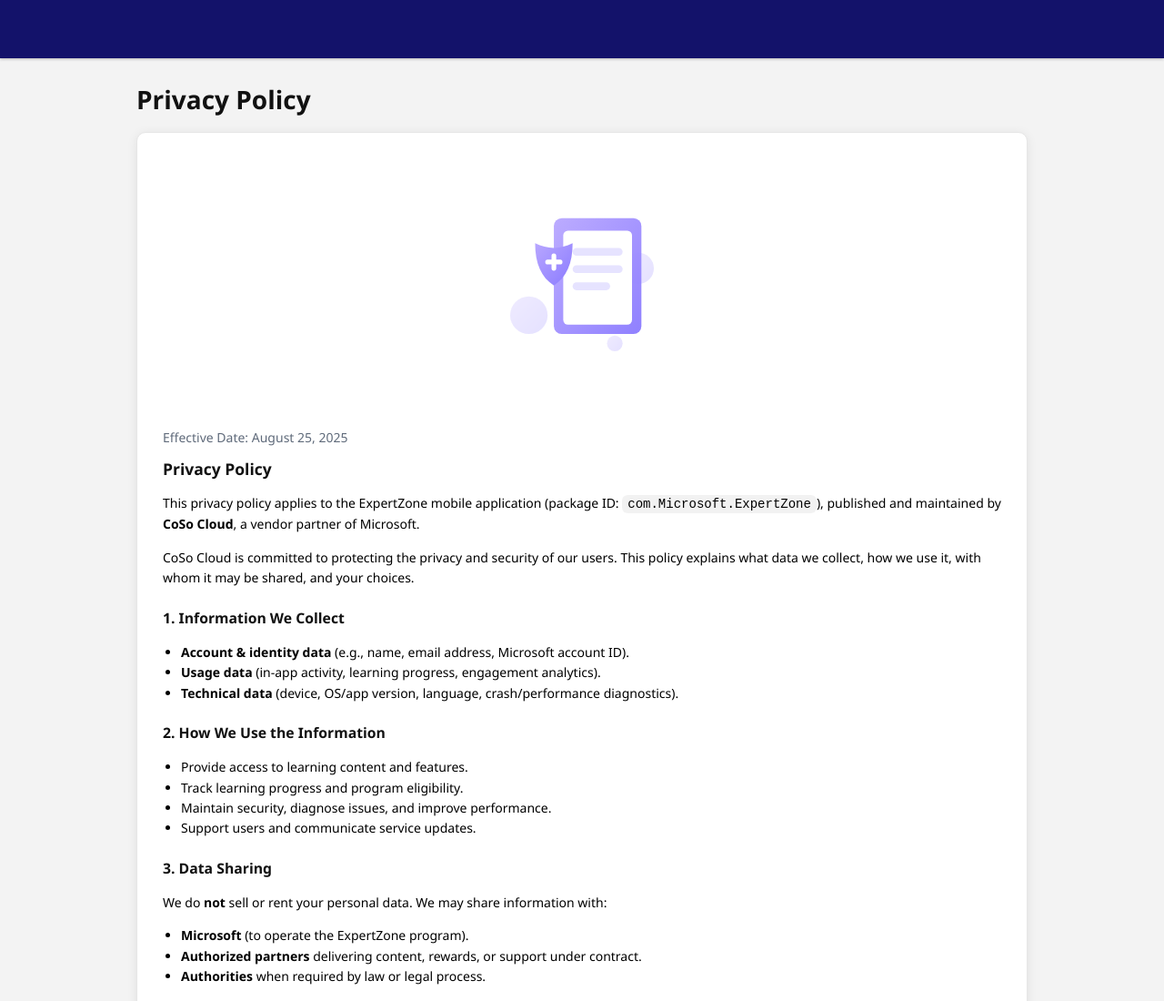
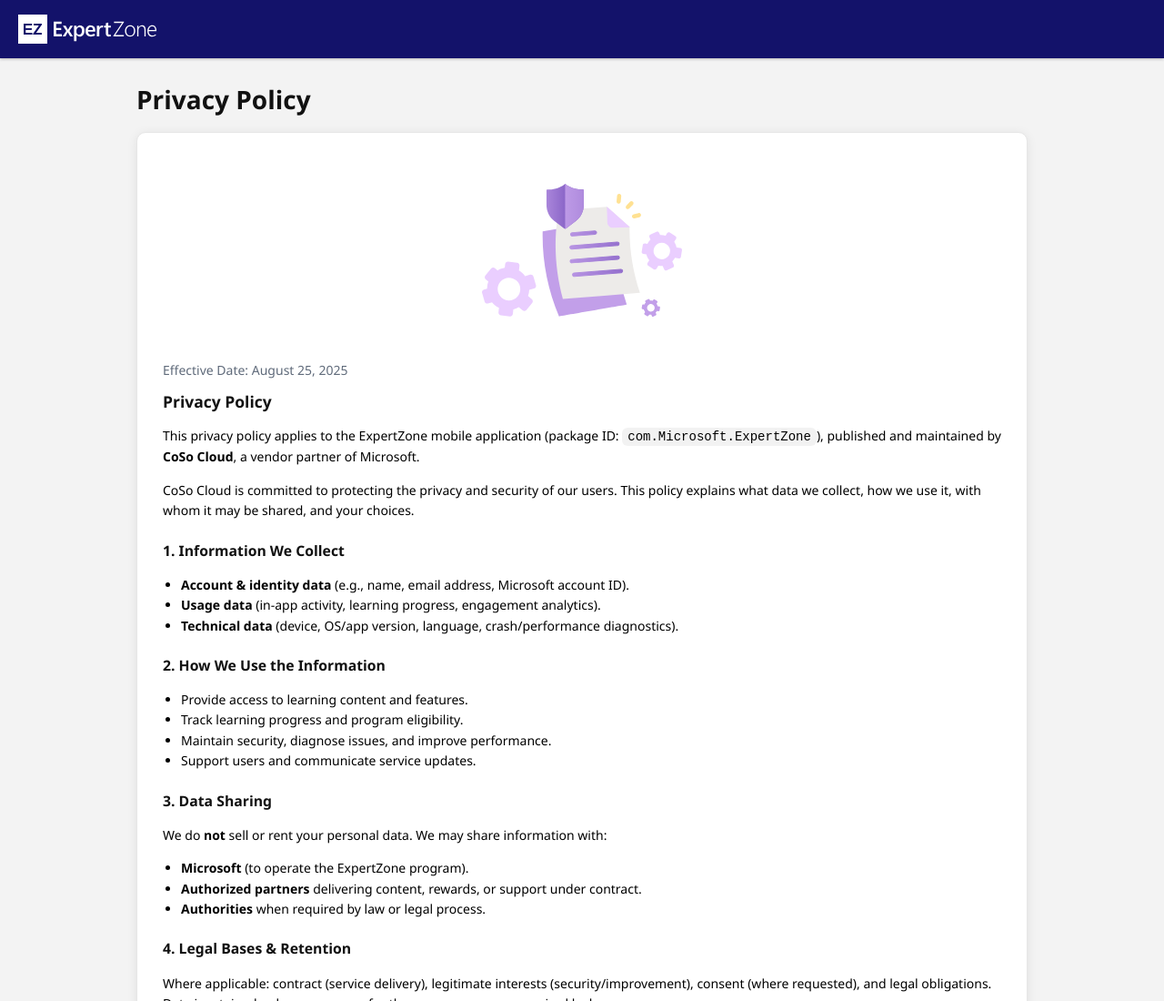
Before and after one commit to cosocloud-expertzone/privacy, a plain HTML site: page index.html in a window 1280 px wide. Shown: the top 1100 px of the page at 91% size. Drawn offline with Linux system fonts and the light colour scheme.

Commit message:
Update index.html

```diff
--- a/index.html
+++ b/index.html
@@ -9,10 +9,10 @@
     :root{
       --ink:#000;
       --muted:#5f6a7a;
-      --bg:#f3f3f3;                 /* page background like your screenshot */
+      --bg:#f3f3f3;
       --card:#fff;
       --border:#e6e6e6;
-      --brand:#13126A;              /* header bar color from screenshot */
+      --brand:#13126A;              /* header bar color */
       --radius:10px;
       --shadow:0 2px 12px rgba(0,0,0,.08);
       --maxw:980px;
@@ -21,7 +21,7 @@
       :root{ --ink:#e9e9f1; --muted:#b9b9c9; --bg:#0f0f14; --card:#17171d; --border:#26262c; --shadow:none }
     }
 
-    /* Base typography – 14px Segoe like the Terms page */
+    /* Base typography */
     html{font-size:14px}
     body{
       margin:0;
@@ -34,17 +34,24 @@
       text-rendering:optimizeLegibility;
     }
 
-    /* Clean top header bar */
+    /* Top header bar */
     .topbar{
       height:64px;
       background:var(--brand);
       box-shadow:0 1px 3px rgba(0,0,0,.25);
+      display:flex;
+      align-items:center;
+      padding:0 20px;
+    }
+    .topbar img{
+      height:32px;
+      width:auto;
     }
 
     /* Page frame */
     .wrap{max-width:var(--maxw);margin:28px auto;padding:0 24px}
     .page-title{
-      font-size:2rem;               /* big title outside the card */
+      font-size:2rem;
       line-height:1.25;
       font-weight:600;
       margin:8px 0 18px;
@@ -54,7 +61,7 @@
     .card{
       background:var(--card);
       border-radius:var(--radius);
-      border:1px solid var(--border); /* subtle border like screenshot */
+      border:1px solid var(--border);
       box-shadow:var(--shadow);
       padding:0;
       overflow:hidden;
@@ -62,10 +69,15 @@
 
     /* Hero area inside the card */
     .card-hero{
-      display:flex;justify-content:center;align-items:center;
+      display:flex;
+      justify-content:center;
+      align-items:center;
       padding:56px 20px 24px;
     }
-    .illus{width:220px;height:auto}
+    .illus{
+      width:220px;
+      height:auto;
+    }
     @media (max-width:520px){ .illus{width:160px} }
 
     /* Body of the document */
@@ -82,36 +94,19 @@
   </style>
 </head>
 <body>
-  <!-- Clean top bar -->
-  <div class="topbar" role="banner"></div>
+  <!-- Top bar with EZ logo -->
+  <div class="topbar" role="banner">
+    <img src="ez-logo.svg" alt="ExpertZone Logo">
+  </div>
 
   <main class="wrap" role="main">
     <!-- Page title OUTSIDE the card -->
     <h1 class="page-title">Privacy Policy</h1>
 
     <article class="card" aria-labelledby="doc-title">
-      <!-- Hero illustration centered (optional; remove if you want pure text) -->
+      <!-- Hero illustration (your uploaded icon-image.svg) -->
       <div class="card-hero" aria-hidden="true">
-        <svg class="illus" viewBox="0 0 256 256">
-          <defs>
-            <linearGradient id="g1" x1="0" y1="0" x2="1" y2="1">
-              <stop offset="0" stop-color="#b8a7ff"/>
-              <stop offset="1" stop-color="#8a7aff"/>
-            </linearGradient>
-          </defs>
-          <g fill="url(#g1)" opacity=".22">
-            <circle cx="60" cy="168" r="24"/>
-            <circle cx="200" cy="108" r="20"/>
-            <circle cx="170" cy="204" r="10"/>
-          </g>
-          <rect x="92" y="44" width="112" height="148" rx="10" fill="url(#g1)" opacity=".95"/>
-          <rect x="104" y="60" width="88" height="120" rx="6" fill="#fff"/>
-          <rect x="116" y="82" width="64" height="10" rx="5" fill="#e6e3ff"/>
-          <rect x="116" y="104" width="64" height="10" rx="5" fill="#e6e3ff"/>
-          <rect x="116" y="126" width="48" height="10" rx="5" fill="#e6e3ff"/>
-          <path d="M68 76c16 8 32 8 48 0 0 26-8 44-24 54-16-10-24-28-24-54z" fill="url(#g1)"/>
-          <path d="M92 92v16m-8-8h16" stroke="#fff" stroke-width="6" stroke-linecap="round"/>
-        </svg>
+        <img src="icon-image.svg" alt="Privacy illustration" class="illus">
       </div>
 
       <!-- Document body -->
```
